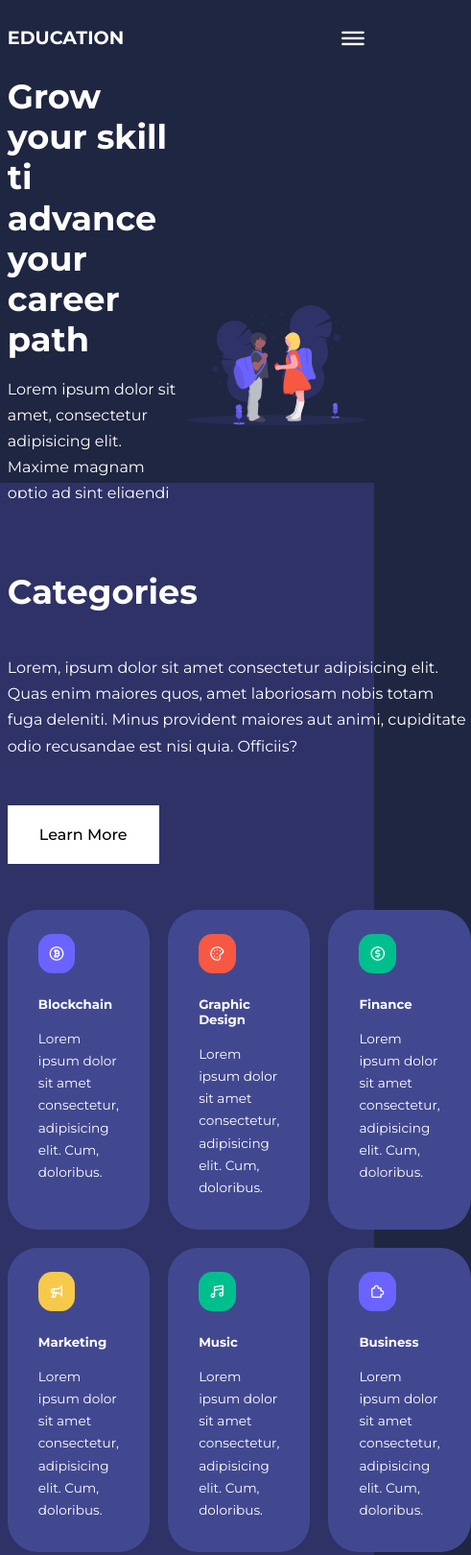
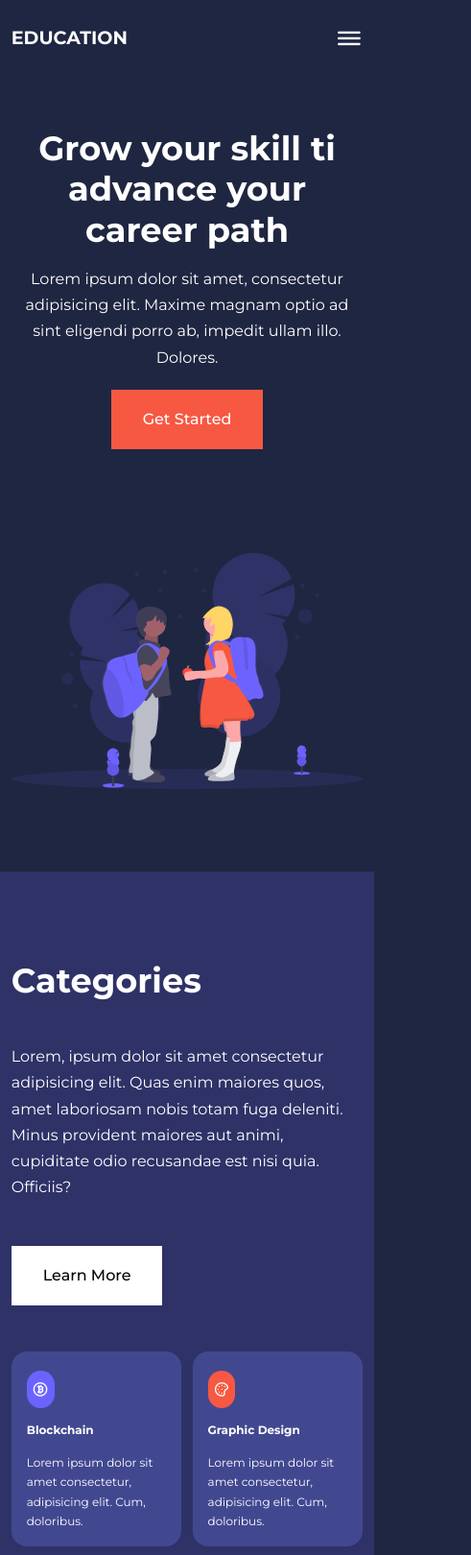
Before and after one commit to Rafet17/Education-WebSite, a plain HTML site: page index.html in a window 390 px wide. Shown: the top 1620 px of the page at 96% size, 491 px wide, since content can reach past the window. Drawn offline with nearby package versions, Linux system fonts and the light colour scheme.

Commit message:
Responsive design for phones

```diff
--- a/assets/css/styles.css
+++ b/assets/css/styles.css
@@ -514,50 +514,137 @@ footer ul li a:hover {
         margin-bottom: 4rem;
     }
 
-    .header__continer{
+    .header__continer {
         gap: 0;
         padding-bottom: 3rem;
     }
 
     /*?======================= CATEGORIES ====================*/
 
-    .categories{
+    .categories {
         height: auto;
     }
 
-    .categories__container{
+    .categories__container {
         grid-template-columns: 1fr;
         gap: 3rem;
     }
 
-    .categories__left{
+    .categories__left {
         margin-right: 0;
     }
 
     /*?======================= POPULAR COURSES ====================*/
 
-    .courses{
+    .courses {
         margin-top: 0;
     }
 
-    .courses__container{
+    .courses__container {
         grid-template-columns: 1fr 1fr;
     }
 
     /*?======================= FAQs ====================*/
 
-    .faqs__container{
+    .faqs__container {
         grid-template-columns: 1fr;
     }
 
-    .faq{
+    .faq {
         padding: 1.5rem;
     }
 
     /*?======================= FOOTER ====================*/
 
-    .footer__container{
+    .footer__container {
         grid-template-columns: 1fr 1fr;
     }
 
 }
+
+/*!======================= PHONES MEDIA QUERIES ====================*/
+
+@media screen and (max-width: 600px) {
+    .container {
+        width: var(--container-width-sm);
+    }
+
+    /*?======================= NAVBAR ====================*/
+
+    .nav__menu {
+        right: 3%;
+    }
+
+    /*?======================= HEADER ====================*/
+
+    header {
+        height: 100vh;
+    }
+
+    .header__continer {
+        grid-template-columns: 1fr;
+        text-align: center;
+        margin-top: 0;
+    }
+
+    .header__left p {
+        margin-bottom: 1.3rem;
+    }
+
+    /*?======================= CATEGORIES ====================*/
+
+    .categories__right {
+        grid-template-columns: 1fr 1fr;
+        gap: 0.7rem;
+    }
+
+    .category {
+        padding: 1rem;
+        border-radius: 1rem;
+    }
+
+    .category__icon {
+        margin-top: 4px;
+        padding: 0.4rem;
+        display: inline-block;
+    }
+
+    .category h5 {
+        margin: 1rem 0 1rem;
+        font-size: 0.75rem;
+    }
+
+    .category p {
+        font-size: 0.75rem;
+    }
+
+    /*?======================= POPULAR COURSES ====================*/
+
+    .courses__container{
+        grid-template-columns: 1fr;
+    }
+
+
+    /*?======================= TESTIMONIALS ====================*/
+
+    .testimonial__body{
+        padding: 1.2rem;
+    }
+
+    /*?======================= FOOTER ====================*/
+
+    .footer__container{
+        grid-template-columns: 1fr;
+        text-align: center;
+        gap: 2rem;
+    }
+
+    .footer__1 p{
+        margin: 1rem auto;
+    }
+
+    .footer__socials{
+        justify-content: center;
+    }
+
+}
```
